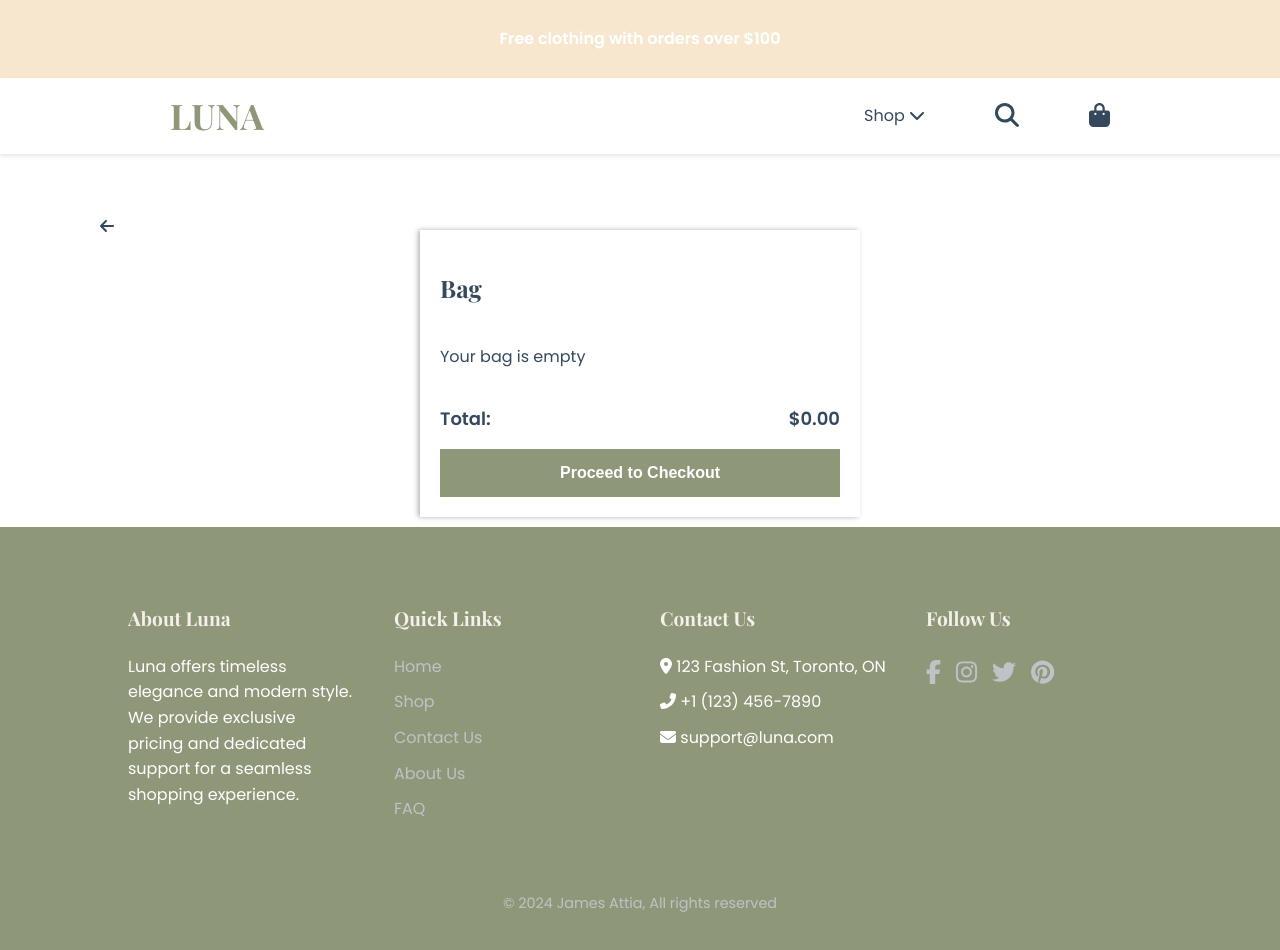
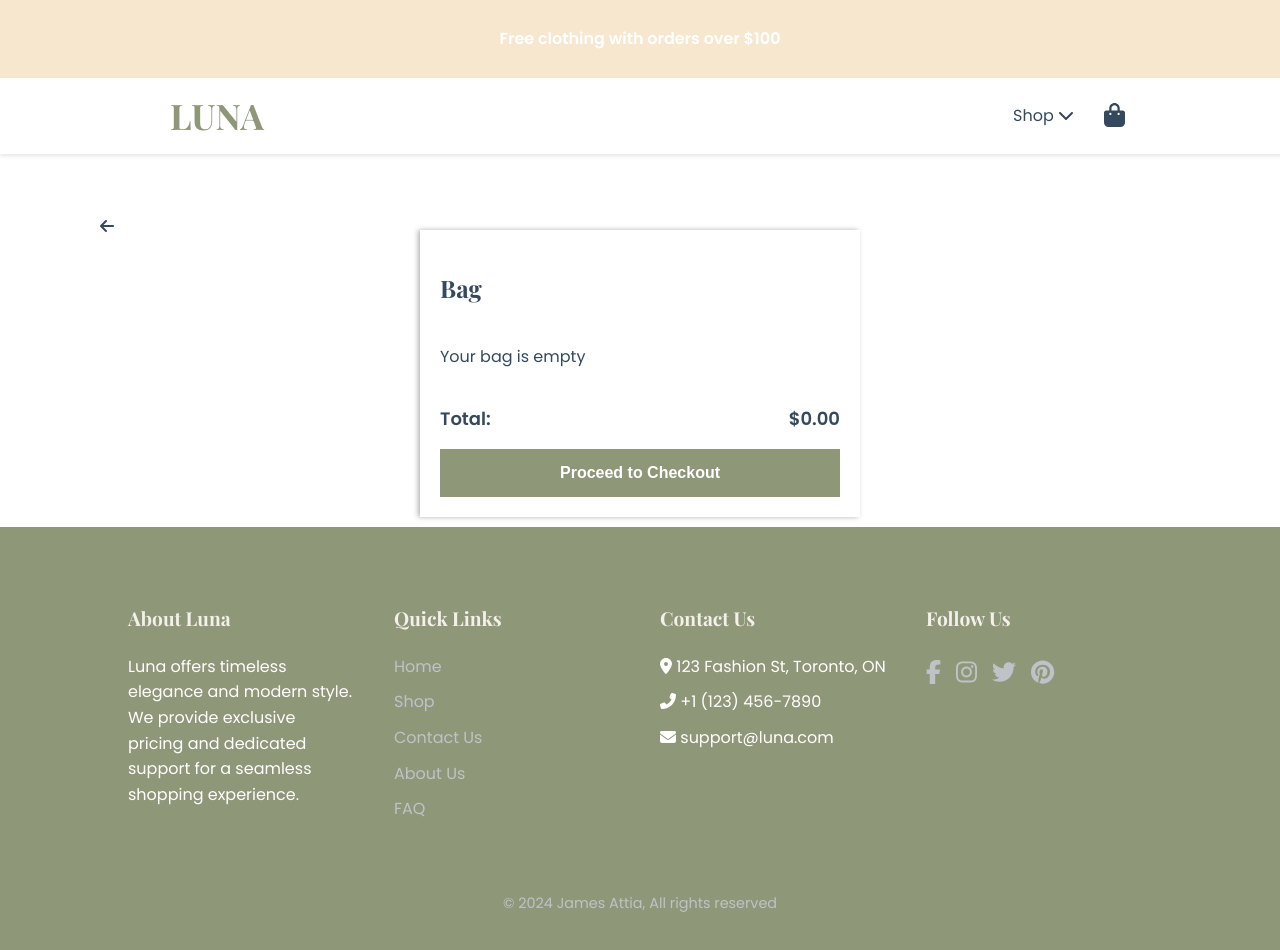
Before and after one commit to Jatti045/Clothing-Landing-Page, a React (Vite) app: page /Clothing-Landing-Page/checkout in a window 1280 px wide. Shown: the top 950 px of the page. Built offline with nearby package versions, Linux system fonts and the light colour scheme.

Commit message:
removed searchIcon from Navbar component

```diff
--- a/src/components/Navbar.jsx
+++ b/src/components/Navbar.jsx
@@ -22,10 +22,6 @@ const Navbar = () => {
     setIsShopMenuOpen(false);
   };
 
-  const implementingFeature = () => {
-    alert("This feature still needs to be implemented.");
-  };
-
   return (
     <nav className={styles.navbar}>
       <FontAwesomeIcon
@@ -43,14 +39,7 @@ const Navbar = () => {
             icon={isShopMenuOpen ? faChevronUp : faChevronDown}
           />
         </span>
-        <span>
-          <span
-            className={styles.searchIcon}
-            onClick={() => implementingFeature()}
-          >
-            <FontAwesomeIcon icon={faSearch} />
-          </span>
-        </span>
+        <span></span>
         <span>
           <Link to="/Clothing-Landing-Page/checkout" className={styles.bagIcon}>
             <FontAwesomeIcon icon={faShoppingBag} />
--- a/src/module/Navbar.module.css
+++ b/src/module/Navbar.module.css
@@ -31,10 +31,9 @@
 }
 
 .navRight span {
-  padding: 0 20px;
+  padding: 0 5px;
 }
 
-.searchIcon,
 .bagIcon {
   font-size: 1.5rem;
   margin-left: 10px;
```
